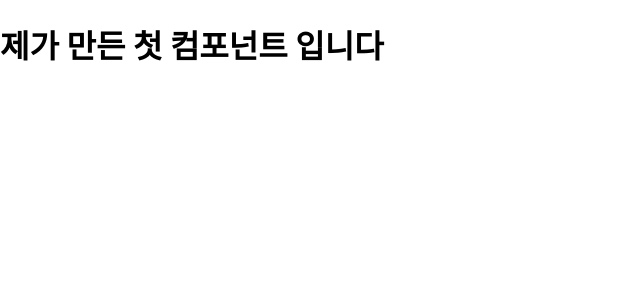
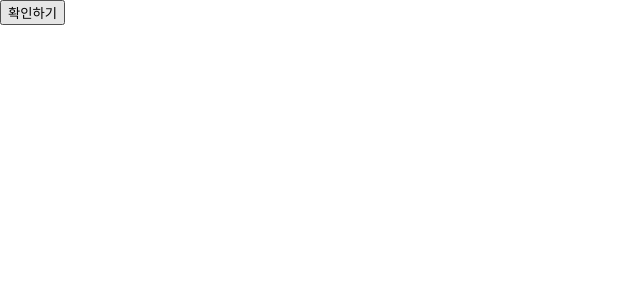
Before and after one commit to Ho-Tea/study-React, a React (Create React App) app in the folder my-app/: page / in a window 1280 px wide. Shown: the top 300 px of the page, without its empty margins (0-640 px from the left). Built offline with nearby package versions, Linux system fonts and the light colour scheme.

Commit message:
feat: Handling Events

```diff
--- /dev/null
+++ b/my-app/src/chapter_08/ConfirmButton.jsx
@@ -0,0 +1,17 @@
+import React, {useState} from "react";
+
+function ConfirmButton(props) {
+  const [isConfirmed, setIsConfirmed] = useState(false);
+
+  const handleConfirm = () => {
+    setIsConfirmed((prevIsConfirmed) => !prevIsConfirmed);
+  };
+
+  return (
+    <button onClick={handleConfirm} disabled={isConfirmed}>
+      {isConfirmed ? "확인됨" : "확인하기"}
+    </button>
+  )
+}
+
+export default ConfirmButton;
--- a/my-app/src/index.js
+++ b/my-app/src/index.js
@@ -7,11 +7,13 @@
 import Library from './chapter_03/Library'; //우리가 만든거 랜더링 작업
 import Clock from './chapter_04/Clock';
 import CommentList from './chapter_05/CommentList';
+import Accommodate from './chapter_07/Accommodate';
+import ConfirmButton from './chapter_08/ConfirmButton';
 
 const root = ReactDOM.createRoot(document.getElementById('root')); //ReactDom을 사용하여 rootDom에 랜더링 하는 작업
 root.render(
   <React.StrictMode>
-    <CommentList />
+    <ConfirmButton />
   </React.StrictMode>
   );
 
```
